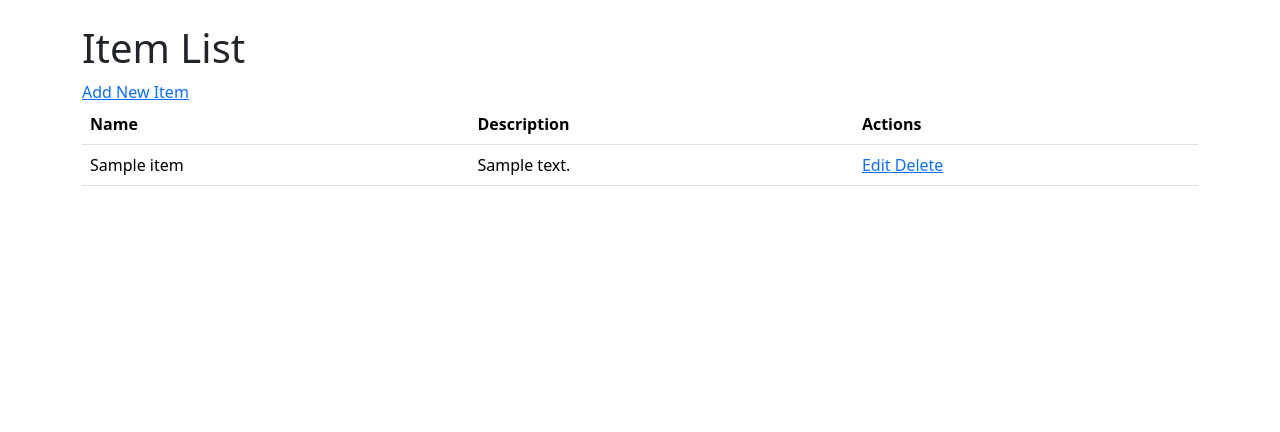
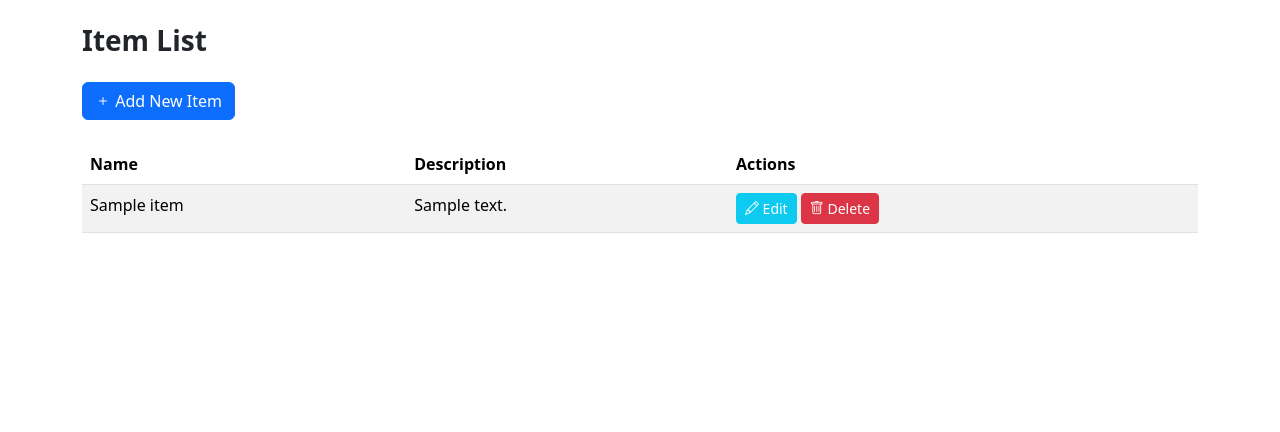
Before and after one commit to paulo1403/crud-django, a Django app: page / in a window 1280 px wide. Shown: the part 62-494 px from the top of the page. Run offline with Django 4.2, Linux system fonts and the light colour scheme; tables that the repository leaves empty hold one stand-in row (values such as "Sample post").

Commit message:
Refactor item form and list templates: enhance HTML structure with Bootstrap classes and improve UI consistency

```diff
--- a/crud_app/templates/item_list.html
+++ b/crud_app/templates/item_list.html
@@ -1,12 +1,9 @@
 {% extends 'base.html' %} {% block content %}
-<h1 class="title">Item List</h1>
-<a href="{% url 'item_create' %}" class="button is-primary mb-4">
-  <span class="icon">
-    <i class="fas fa-plus"></i>
-  </span>
-  <span>Add New Item</span>
+<h1 class="fs-3 fw-bold mb-4">Item List</h1>
+<a href="{% url 'item_create' %}" class="btn btn-primary mb-4">
+  <i class="bi bi-plus"></i> Add New Item
 </a>
-<table class="table is-striped is-hoverable is-fullwidth">
+<table class="table table-striped table-hover">
   <thead>
     <tr>
       <th>Name</th>
@@ -22,21 +19,12 @@
       <td>
         <a
           href="{% url 'item_update' item.id %}"
-          class="button is-small is-info"
+          class="btn btn-sm btn-info text-white"
         >
-          <span class="icon">
-            <i class="fas fa-edit"></i>
-          </span>
-          <span>Edit</span>
+          <i class="bi bi-pencil"></i> Edit
         </a>
-        <a
-          href="{% url 'item_delete' item.id %}"
-          class="button is-small is-danger"
-        >
-          <span class="icon">
-            <i class="fas fa-trash"></i>
-          </span>
-          <span>Delete</span>
+        <a href="{% url 'item_delete' item.id %}" class="btn btn-sm btn-danger">
+          <i class="bi bi-trash"></i> Delete
         </a>
       </td>
     </tr>
```
Also changed, not shown: crud_app/templates/item_form.html (+11 -15 lines).
